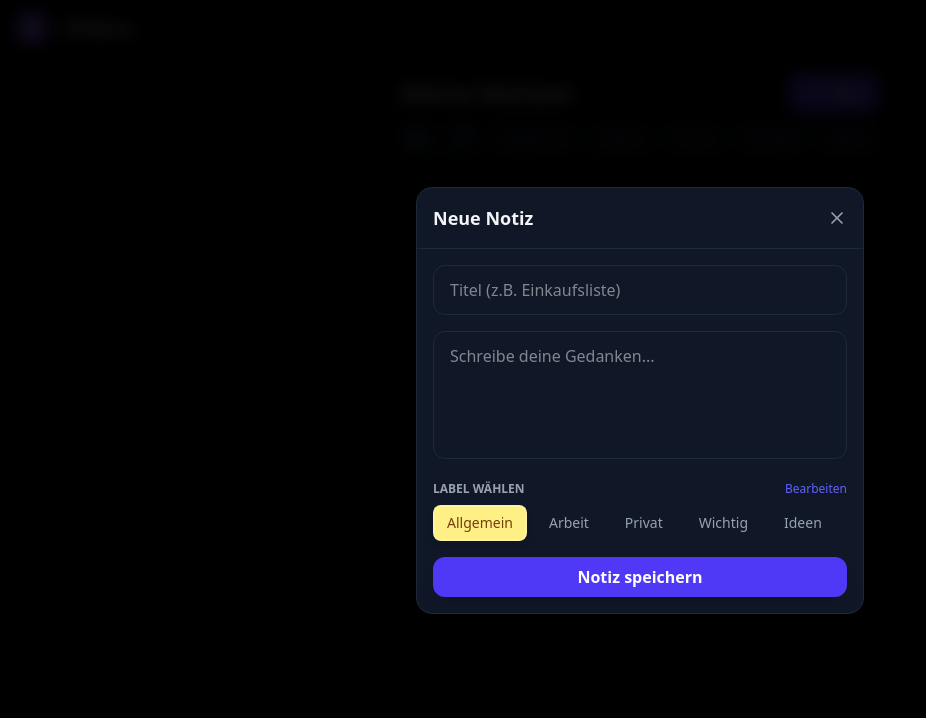
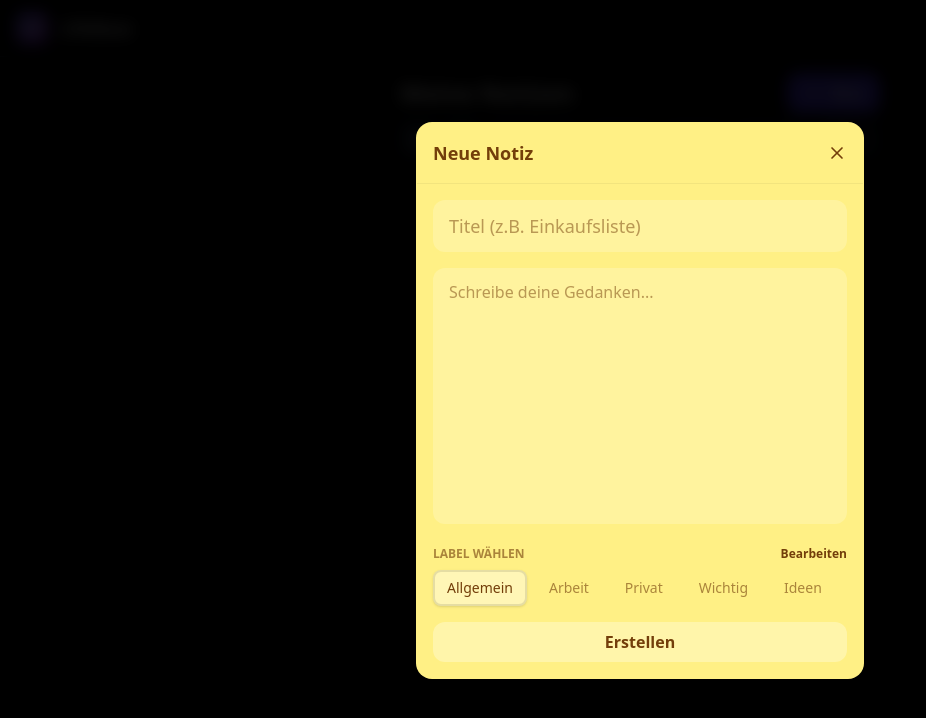
Before and after one commit to FafaWanji/LifeBase, a React (Vite) app: page / in a window 1280 px wide. Both pictures are taken after a click on the button "Neu". Shown: the top 718 px of the page, without its empty margins (0-926 px from the left). Built offline with nearby package versions, Linux system fonts and the light colour scheme.

Commit message:
fancy colors

```diff
--- a/src/App.tsx
+++ b/src/App.tsx
@@ -63,7 +63,7 @@ interface Note {
   id: number;
   title: string;
   content: string;
-  labelId: string; // Verknüpfung zum Label
+  labelId: string;
   date: string;
 }
 
@@ -265,22 +265,31 @@ interface ModalProps {
   onClose: () => void;
   title: string;
   children: ReactNode;
+  customTheme?: { bg: string; text: string }; // Prop for custom colors
 }
 
-const Modal: React.FC<ModalProps> = ({ isOpen, onClose, title, children }) => {
+const Modal: React.FC<ModalProps> = ({ isOpen, onClose, title, children, customTheme }) => {
   const { bgCard, border, textMain, textSec, modalOverlay } = useTheme();
+
+  // Use custom theme if provided, otherwise default theme
+  const finalBg = customTheme ? customTheme.bg : bgCard;
+  const finalText = customTheme ? customTheme.text : textMain;
+  const finalBorder = customTheme ? 'border-transparent' : border;
+  const closeBtnClass = customTheme
+    ? `hover:bg-black/10 ${customTheme.text}`
+    : `${textSec} hover:${textMain}`;
 
   if (!isOpen) return null;
   return (
     <div className={`fixed inset-0 z-50 flex items-center justify-center p-4 ${modalOverlay} backdrop-blur-sm animate-in fade-in duration-200`}>
-      <div className={`${bgCard} w-full max-w-md rounded-2xl border ${border} shadow-2xl overflow-hidden animate-in zoom-in-95 duration-200`}>
-        <div className={`flex items-center justify-between p-4 border-b ${border}`}>
-          <h3 className={`text-lg font-bold ${textMain}`}>{title}</h3>
-          <button onClick={onClose} className={`${textSec} hover:${textMain}`}>
+      <div className={`${finalBg} w-full max-w-md rounded-2xl border ${finalBorder} shadow-2xl overflow-hidden animate-in zoom-in-95 duration-200 transition-colors duration-300`}>
+        <div className={`flex items-center justify-between p-4 border-b ${customTheme ? 'border-black/5' : border}`}>
+          <h3 className={`text-lg font-bold ${finalText}`}>{title}</h3>
+          <button onClick={onClose} className={closeBtnClass}>
             <X size={20} />
           </button>
         </div>
-        <div className="p-4">
+        <div className={`p-4 ${finalText}`}>
           {children}
         </div>
       </div>
@@ -298,7 +307,6 @@ const defaultLabels: Label[] = [
   { id: '5', name: 'Ideen', color: 'bg-purple-200', textColor: 'text-purple-900' },
 ];
 
-// Color definitions for creating new labels
 const availableColors = [
   { bg: 'bg-yellow-200', text: 'text-yellow-900', name: 'Gelb' },
   { bg: 'bg-blue-200', text: 'text-blue-900', name: 'Blau' },
@@ -323,7 +331,7 @@ const NotesView: React.FC = () => {
     const saved = localStorage.getItem('lb_notes');
     let loadedNotes = saved ? JSON.parse(saved) : [];
 
-    // Migration: If note has "color" but no "labelId", try to map it
+    // Migration logic
     return loadedNotes.map((n: any) => {
       if (!n.labelId) {
         const match = defaultLabels.find(l => l.color === n.color);
@@ -336,40 +344,71 @@ const NotesView: React.FC = () => {
   const [activeFilters, setActiveFilters] = useState<string[]>([]);
   const [isModalOpen, setIsModalOpen] = useState(false);
   const [isLabelManagerOpen, setIsLabelManagerOpen] = useState(false);
-  const [currentNote, setCurrentNote] = useState({ title: '', content: '', labelId: '' });
 
-  // State for creating a NEW label inside the manager/modal
+  const [currentNote, setCurrentNote] = useState<{ id?: number; title: string; content: string; labelId: string }>({
+    title: '', content: '', labelId: ''
+  });
+
   const [newLabelName, setNewLabelName] = useState('');
   const [newLabelColor, setNewLabelColor] = useState(availableColors[0]);
 
-  const { textMain, textSec, bgCard, border, accent, bgInput } = useTheme();
+  const { textMain, textSec, bgCard, border, bgInput } = useTheme();
 
   useEffect(() => localStorage.setItem('lb_notes', JSON.stringify(notes)), [notes]);
   useEffect(() => localStorage.setItem('lb_labels', JSON.stringify(labels)), [labels]);
 
-  const addNote = () => {
+  // Helper to get active label style
+  const activeLabel = labels.find(l => l.id === (currentNote.labelId || labels[0]?.id)) || defaultLabels[0];
+
+  const saveNote = () => {
     if (!currentNote.title.trim() && !currentNote.content.trim()) return;
 
-    // Default to first label if none selected
     const labelIdToUse = currentNote.labelId || labels[0].id;
+    const dateStr = new Date().toLocaleDateString('de-DE');
 
+    if (currentNote.id) {
+        // Edit existing
+        setNotes(notes.map(n => n.id === currentNote.id ? {
+            ...n,
+            title: currentNote.title,
+            content: currentNote.content,
+            labelId: labelIdToUse,
+            date: dateStr
+        } : n));
+    } else {
+        // Create new
         setNotes([{
           id: Date.now(),
           title: currentNote.title,
           content: currentNote.content,
           labelId: labelIdToUse,
-      date: new Date().toLocaleDateString('de-DE')
+          date: dateStr
         }, ...notes]);
+    }
 
     setCurrentNote({ title: '', content: '', labelId: '' });
     setIsModalOpen(false);
   };
 
-  const deleteNote = (id: number) => {
+  const deleteNote = (e: React.MouseEvent, id: number) => {
+    e.stopPropagation();
     setNotes(notes.filter(n => n.id !== id));
   };
 
-  // --- Label Management Functions ---
+  const openCreateModal = () => {
+      setCurrentNote({ title: '', content: '', labelId: labels[0].id });
+      setIsModalOpen(true);
+  };
+
+  const openEditModal = (note: Note) => {
+      setCurrentNote({
+          id: note.id,
+          title: note.title,
+          content: note.content,
+          labelId: note.labelId
+      });
+      setIsModalOpen(true);
+  };
 
   const createNewLabel = () => {
     if (!newLabelName.trim()) return;
@@ -385,7 +424,6 @@ const NotesView: React.FC = () => {
     if (isModalOpen) {
        setCurrentNote({ ...currentNote, labelId: newLabel.id });
     }
-
     setNewLabelName('');
   };
 
@@ -394,21 +432,16 @@ const NotesView: React.FC = () => {
       alert("Ein Label muss mindestens übrig bleiben!");
       return;
     }
-
-    if (!confirm("Label wirklich löschen? Notizen mit diesem Label werden auf das erste verfügbare Label zurückgesetzt.")) {
-      return;
-    }
+    if (!confirm("Label wirklich löschen?")) return;
 
     const newLabels = labels.filter(l => l.id !== id);
     setLabels(newLabels);
 
-    // Migration: Move notes from deleted label to the first available label
     const fallbackLabelId = newLabels[0].id;
     const updatedNotes = notes.map(n =>
       n.labelId === id ? { ...n, labelId: fallbackLabelId } : n
     );
     setNotes(updatedNotes);
-
     setActiveFilters(activeFilters.filter(fid => fid !== id));
   };
 
@@ -428,17 +461,12 @@ const NotesView: React.FC = () => {
     <div className="space-y-4 pb-24">
       <div className="flex justify-between items-center mb-2">
         <h2 className={`text-2xl font-bold ${textMain}`}>Meine Notizen</h2>
-        <Button onClick={() => {
-          setCurrentNote({ title: '', content: '', labelId: labels[0].id });
-          setIsModalOpen(true);
-        }}>
+        <Button onClick={openCreateModal}>
           <Plus size={20} /> Neu
         </Button>
       </div>
 
-      {/* Filter Bar with Manage Button */}
       <div className="flex gap-2 items-center">
-        {/* Manage Labels Button - Fixed Height h-9 */}
         <button
             onClick={() => setIsLabelManagerOpen(true)}
             className={`h-9 w-9 flex items-center justify-center rounded-lg border flex-shrink-0 transition-colors ${bgCard} ${border} ${textSec} hover:${textMain}`}
@@ -448,7 +476,6 @@ const NotesView: React.FC = () => {
         </button>
 
         <div className="flex gap-2 overflow-x-auto scrollbar-hide flex-grow items-center">
-            {/* Filter Icon Box - Fixed Height h-9 */}
             <div className={`h-9 w-9 flex items-center justify-center rounded-lg border flex-shrink-0 ${border} ${bgCard}`}>
                 <Filter size={16} className={textSec} />
             </div>
@@ -480,23 +507,22 @@ const NotesView: React.FC = () => {
         )}
         {filteredNotes.map(note => {
           const label = labels.find(l => l.id === note.labelId) || labels[0];
-
           return (
-            <div key={note.id} className={`${label.color} p-4 rounded-xl shadow-sm flex flex-col min-h-[160px] relative group transition-transform active:scale-95`}>
-
-              {/* Label Badge */}
+            <div
+                key={note.id}
+                onClick={() => openEditModal(note)}
+                className={`${label.color} p-4 rounded-xl shadow-sm flex flex-col min-h-[160px] relative group transition-transform active:scale-95 cursor-pointer`}
+            >
               <div className="flex justify-between items-start mb-2">
                 <span className={`text-[10px] font-bold uppercase tracking-wider px-1.5 py-0.5 rounded-md bg-white/30 ${label.textColor}`}>
                     {label.name}
                 </span>
               </div>
-
               <h3 className={`font-bold text-lg mb-1 ${label.textColor} line-clamp-1`}>{note.title}</h3>
               <p className={`text-sm ${label.textColor} opacity-80 line-clamp-4 flex-grow whitespace-pre-wrap`}>{note.content}</p>
-
               <div className="flex justify-between items-center mt-3">
                 <span className={`text-[10px] ${label.textColor} opacity-60`}>{note.date}</span>
-                <button onClick={() => deleteNote(note.id)} className={`p-2 rounded-full hover:bg-black/10 ${label.textColor}`}>
+                <button onClick={(e) => deleteNote(e, note.id)} className={`p-2 rounded-full hover:bg-black/10 ${label.textColor}`}>
                   <Trash2 size={16} />
                 </button>
               </div>
@@ -505,30 +531,33 @@ const NotesView: React.FC = () => {
         })}
       </div>
 
-      {/* Create Note Modal */}
-      <Modal isOpen={isModalOpen} onClose={() => setIsModalOpen(false)} title="Neue Notiz">
+      <Modal
+        isOpen={isModalOpen}
+        onClose={() => setIsModalOpen(false)}
+        title={currentNote.id ? 'Notiz bearbeiten' : 'Neue Notiz'}
+        customTheme={{ bg: activeLabel.color, text: activeLabel.textColor }}
+      >
         <div className="space-y-4">
-          <Input
+          <input
+            type="text"
             value={currentNote.title}
-            onChange={(v) => setCurrentNote({...currentNote, title: v})}
+            onChange={(e) => setCurrentNote({...currentNote, title: e.target.value})}
             placeholder="Titel (z.B. Einkaufsliste)"
+            className={`w-full bg-white/20 border-0 rounded-xl px-4 py-3 ${activeLabel.textColor} placeholder:${activeLabel.textColor}/50 focus:outline-none focus:ring-2 focus:ring-black/10 font-bold text-lg placeholder:font-normal`}
           />
           <textarea
             value={currentNote.content}
             onChange={(e) => setCurrentNote({...currentNote, content: e.target.value})}
             placeholder="Schreibe deine Gedanken..."
-            className={`w-full bg-transparent border rounded-xl px-4 py-3 focus:outline-none focus:ring-2 h-32 resize-none ${useTheme().bgInput} ${useTheme().border} ${useTheme().textMain} ${useTheme().accent.ring}`}
+            className={`w-full bg-white/20 border-0 rounded-xl px-4 py-3 ${activeLabel.textColor} placeholder:${activeLabel.textColor}/50 focus:outline-none focus:ring-2 focus:ring-black/10 h-64 resize-none`}
           />
-
-          {/* Label Selector */}
           <div>
             <div className="flex justify-between items-center mb-2">
-                <span className={`text-xs font-bold uppercase ${textSec}`}>Label wählen</span>
-                <button onClick={() => { setIsLabelManagerOpen(true); }} className={`text-xs ${accent.text} hover:underline`}>
+                <span className={`text-xs font-bold uppercase opacity-60 ${activeLabel.textColor}`}>Label wählen</span>
+                <button onClick={() => { setIsLabelManagerOpen(true); }} className={`text-xs font-bold hover:underline ${activeLabel.textColor}`}>
                     Bearbeiten
                 </button>
             </div>
-
             <div className="flex flex-wrap gap-2">
                 {labels.map(label => (
                     <button
@@ -536,8 +565,8 @@ const NotesView: React.FC = () => {
                         onClick={() => setCurrentNote({...currentNote, labelId: label.id})}
                         className={`px-3 py-1.5 rounded-lg text-sm font-medium transition-all border-2 ${
                             currentNote.labelId === label.id
-                            ? `${label.color} ${label.textColor} border-white/20 shadow-md`
-                            : `${useTheme().bgInput} ${textSec} border-transparent`
+                            ? `bg-white/40 ${label.textColor} border-black/10 shadow-sm`
+                            : `bg-transparent ${activeLabel.textColor} border-transparent hover:bg-white/10 opacity-60 hover:opacity-100`
                         }`}
                     >
                         {label.name}
@@ -545,16 +574,17 @@ const NotesView: React.FC = () => {
                 ))}
             </div>
           </div>
-
-          <Button onClick={addNote} className="w-full">Notiz speichern</Button>
+          <Button
+            onClick={saveNote}
+            className={`w-full border-0 ${activeLabel.textColor} bg-white/30 hover:bg-white/50 shadow-none`}
+          >
+              {currentNote.id ? 'Speichern' : 'Erstellen'}
+          </Button>
         </div>
       </Modal>
 
-      {/* Label Manager Modal - MOVED BELOW CREATE NOTE MODAL */}
       <Modal isOpen={isLabelManagerOpen} onClose={() => setIsLabelManagerOpen(false)} title="Labels verwalten">
         <div className="space-y-6">
-
-            {/* Create New Label Section */}
             <div className={`p-4 rounded-xl border ${border} ${bgInput}`}>
                 <h4 className={`text-xs font-bold uppercase mb-3 ${textSec}`}>Neues Label erstellen</h4>
                 <div className="flex gap-2 mb-3">
@@ -568,7 +598,6 @@ const NotesView: React.FC = () => {
                         <Plus size={18} />
                     </Button>
                 </div>
-
                 <div className="flex flex-wrap gap-2">
                     {availableColors.map(c => (
                         <button
@@ -580,8 +609,6 @@ const NotesView: React.FC = () => {
                     ))}
                 </div>
             </div>
-
-            {/* Existing Labels List */}
             <div className="space-y-2 max-h-60 overflow-y-auto pr-1">
                 <h4 className={`text-xs font-bold uppercase ${textSec}`}>Vorhandene Labels</h4>
                 {labels.map(label => (
```
Lines whose indentation alone changed are shown as unchanged.
